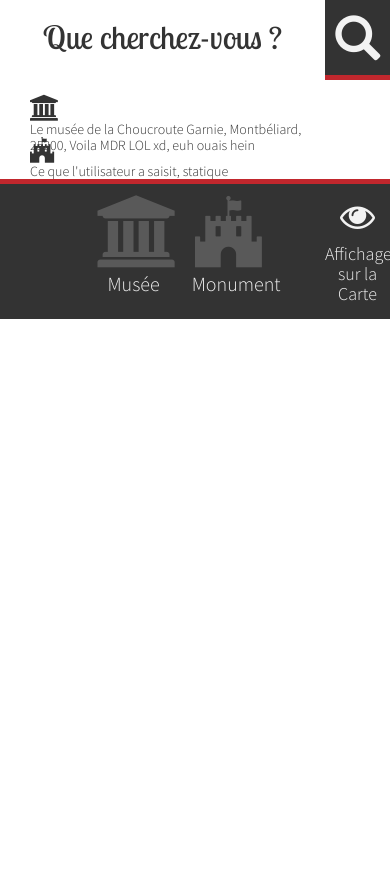
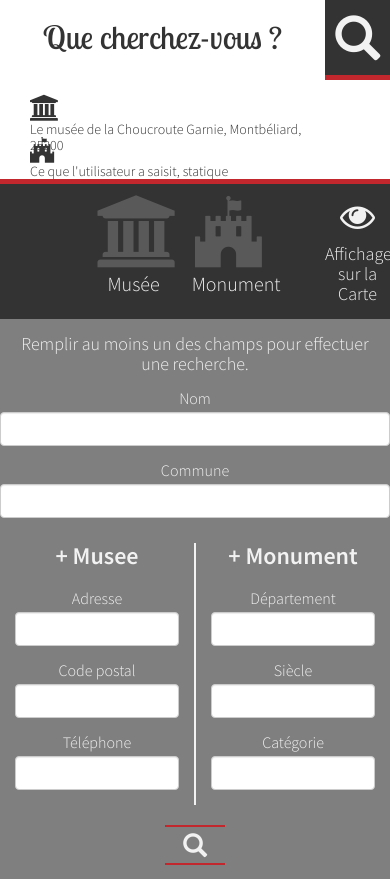
Before and after one commit to Hadjin/projet_web_lpro, a PHP site: page / in a window 390 px wide. Before the commit the page ends 319 px from the top, so only its background shows below. Run offline with PHP 8.4, Linux system fonts and the light colour scheme.

Commit message:
HTML/CSS Update
Intégration du formulaire, stylisé, et correct pour desktop. Partie
Mobile à finaliser.

```diff
--- a/css/styles.css
+++ b/css/styles.css
@@ -44,7 +44,7 @@ div.line {
 	margin: 20px 5% 0 0;
 }
 
-/* ----- 1ERE COLONNE / DESKTOP ----- */
+/* ----- 1ERE COLONNE / ROW-HEAD ----- */
 div.col1 {
 	display: table;
 	margin: 0 auto;
@@ -69,10 +69,10 @@ div.title, div.icon {
 	padding: 0;
 }
 
-/* ----- 2EME COLONNE / DESKTOP ----- */
+/* ----- 2EME COLONNE / ROW-HEAD ----- */
 div.user-search {
 	display: inline-block;
-	vertical-align: middle; /* Pourquoi le trait n'était pas centré sans ça ? */
+	vertical-align: middle;
 	padding: 20px 10px 10px 0;
 	width: 93%;
 }
@@ -100,7 +100,7 @@ div.top > i, div.top > p, div.bot > i, div.bot > p {
 	display: inline-block;
 }
 
-/* ----- 3EME COLONNE / DESKTOP ----- */
+/* ----- 3EME COLONNE / ROW-HEAD ----- */
 div.block {
 	display: inline-block;
 	width: 90%;
@@ -142,6 +142,73 @@ div.museum:hover, div.monument:hover {
 div.active {
 	border: solid #C1272D 1px;
 	color: #C1272D;
+}
+
+/* ----- // FORMULAIRE // ----- */
+div.formulaire {
+	color: #F2F2F2;
+	background-color: rgba(0,0,0,0.5);
+}
+
+div.desc {
+	padding: 15px 5%;
+	font-size: 18px;
+	line-height: 20px;
+	text-align: center;
+}
+
+div.form-commun {
+	margin: 0 0 10px 0;
+}
+div.form-musee {
+	border-right: solid #F2F2F2 1px;
+}
+div.form-monument {
+	border-left: solid #F2F2F2 1px;
+}
+div.form-musee, div.form-monument {
+	margin-bottom: 20px;
+}
+
+div.form-musee > h2, div.form-monument > h2 {
+	font-family: 'Source Sans Pro';
+	font-weight: 600;
+	font-size: 24px;
+	line-height: 26px;
+	text-align: center;
+	margin: 0 0 20 0;
+}
+
+div.form-group > label {
+	font-family: 'Source Sans Pro';
+	font-weight: 300;
+	font-size: 16px;
+	line-height: 18px;
+	width: 100%;
+	text-align: center;
+}
+
+button#btn_validation {
+	width: 60px;
+	height: 40px;
+	border: none;
+	border-top: solid #C1272D 2px;
+	border-bottom: solid #C1272D 2px;
+	background-color: transparent;
+	transition-duration: 0.3s;
+	transition-property: all;
+}
+button#btn_validation:hover {
+	background-color: #C1272D;
+}
+button#btn_validation:hover > span {
+	opacity: 0.2;
+}
+
+button#btn_validation > span {
+	font-size: 24px;
+	line-height: 26px;
+	top: 0;
 }
 
 /* ----- MEDIA QUERIES ----- */
@@ -253,7 +320,7 @@ div.active {
 	}
 
 	/* BOUTON ACTIF */
-	div.active {
+	div.active > i {
 		color: #C1272D;
 		opacity: 1;
 	}
--- a/index.php
+++ b/index.php
@@ -27,7 +27,7 @@
 					<div class="user-search">
 						<div class="top">
 							<i class="fa fa-university" aria-hidden="true"></i>
-							<p>Le musée de la Choucroute Garnie, Montbéliard, 25200, Voila MDR LOL xd, euh ouais hein</p>
+							<p>Le musée de la Choucroute Garnie, Montbéliard, 25200</p>
 						</div>
 						<div class="bot">
 							<i class="fa fa-fort-awesome" aria-hidden="true"></i>
@@ -44,13 +44,13 @@
 							<p>Affichage<br/>sur la Carte</p>
 						</div>
 						<div class="col-md-4 col-sm-5 col-xs-5 button-museum">
-							<div class="museum" onclick="triggerClass()">
+							<div class="museum" onclick="triggerClass(this)">
 								<i class="fa fa-university" aria-hidden="true"></i>
 							</div>
 							<p>Musée</p>
 						</div>
 						<div class="col-md-4 col-sm-5 col-xs-5 button-monument">
-							<div class="monument" onclick="triggerClass()">
+							<div class="monument" onclick="triggerClass(this)">
 								<i class="fa fa-fort-awesome" aria-hidden="true"></i>
 							</div>
 							<p>Monument</p>
@@ -59,8 +59,75 @@
 				</div>
 			</div>
 			<div class="row row-form">
+				<div class="col-md-4 col-sm-12 col-xs-12 formulaire">
+					<div class="desc">
+						<p>Remplir au moins un des champs pour effectuer une recherche.</p>
+					</div>
+					<form id="form_test">
+						<!-- Partie commune au formulaire -->
+						<div class="col-md-12 col-sm-12 col-xs-12 form-commun">
 
+							<div class="form-group">
+	                        	<label for="nom">Nom</label>
+	                        	<input type="text" name="nom" id="nom" class="form-control" value="">
+	                    	</div>
+	                    	<div class="form-group">
+	                        	<label for="commune">Commune</label>
+	                        	<input type="text" name="commune" id="commune" class="form-control">
+	                    	</div>
+
+	                    </div>
+	                    <!-- Partie concernant la recherche Musée -->
+	                    <div class="col-md-6 col-sm-6 col-xs-6 form-musee">
+
+	                        <h2>+ Musee</h2>
+	                        <div class="form-group">
+	                            <label for="musee_adresse">Adresse</label>
+	                            <input type="text" name="musee_adresse" id="musee_adresse" class="form-control">
+	                        </div>
+	                        <div class="form-group">
+	                            <label for="musee_cp">Code postal</label>
+	                            <input type="text" name="musee_cp" id="musee_cp" class="form-control" maxlength="5">
+	                        </div>
+	                        <div class="form-group">
+	                            <label for="musee_telephone">Téléphone</label>
+	                            <input type="text" name="musee_telephone" id="musee_telephone" class="form-control" maxlength="10">
+	                        </div>
+
+	                    </div>
+	                    <!-- Partie concernant la recherche Monument -->
+	                    <div class="col-md-6 col-sm-6 col-xs-6 form-monument">
+
+	                    	<h2>+ Monument</h2>
+	                        <div class="form-group">
+	                            <label for="monument_departement">Département</label>
+	                            <input type="text" name="monument_departement" id="monument_departement" class="form-control">
+	                        </div>
+	                        <div class="form-group">
+	                            <label for="monument_sciecle">Siècle</label>
+	                            <input type="text" name="monument_siecle" id="monument_siecle" class="form-control" maxlength="2">
+	                        </div>
+	                        <div class="form-group">
+	                            <label for="monument_categorie">Catégorie</label>
+	                            <input type="text" name="monument_categorie" id="monument_categorie" class="form-control">
+	                        </div>
+
+	                    </div>
+	                    <button type="button" id="btn_validation" class="center-block"><span class="glyphicon glyphicon-search" aria-hidden="true"></span></button>
+	                </form>
+				</div>
 			</div>
 		</div>
   	</body>
+  	<script>
+  		// Fonction pour ajouter ou supprimer une classe aux boutons
+  		function triggerClass(element) {
+  			var test = element.classList.contains('active');
+  			if (test == false) {
+  				element.classList.add('active');
+  			}else{
+  				element.classList.remove('active');
+  			}
+  		}
+  	</script>
 </html>
--- a/test.php
+++ b/test.php
@@ -29,7 +29,7 @@
                             <input type="text" name="musee_cp" id="musee_cp" class="form-control">
                         </div>
                         <div class="form-group">
-                            <label for="musee_telephone" >Telephone</label>
+                            <label for="musee_telephone" >Téléphone</label>
                             <input type="text" name="musee_telephone" id="musee_telephone" class="form-control">
                         </div>
                     </div>
@@ -40,11 +40,11 @@
                             <input type="text" name="monument_departement" id="monument_departement" class="form-control">
                         </div>
                         <div class="form-group">
-                            <label for="monument_sciecle" >Siecle</label>
+                            <label for="monument_sciecle" >Siècle</label>
                             <input type="text" name="monument_sciecle" id="monument_sciecle" class="form-control">
                         </div>
                         <div class="form-group">
-                            <label for="monument_categorie" >Departement</label>
+                            <label for="monument_categorie" >Catégorie</label>
                             <input type="text" name="monument_categorie" id="monument_categorie" class="form-control">
                         </div>
                     </div>
```
